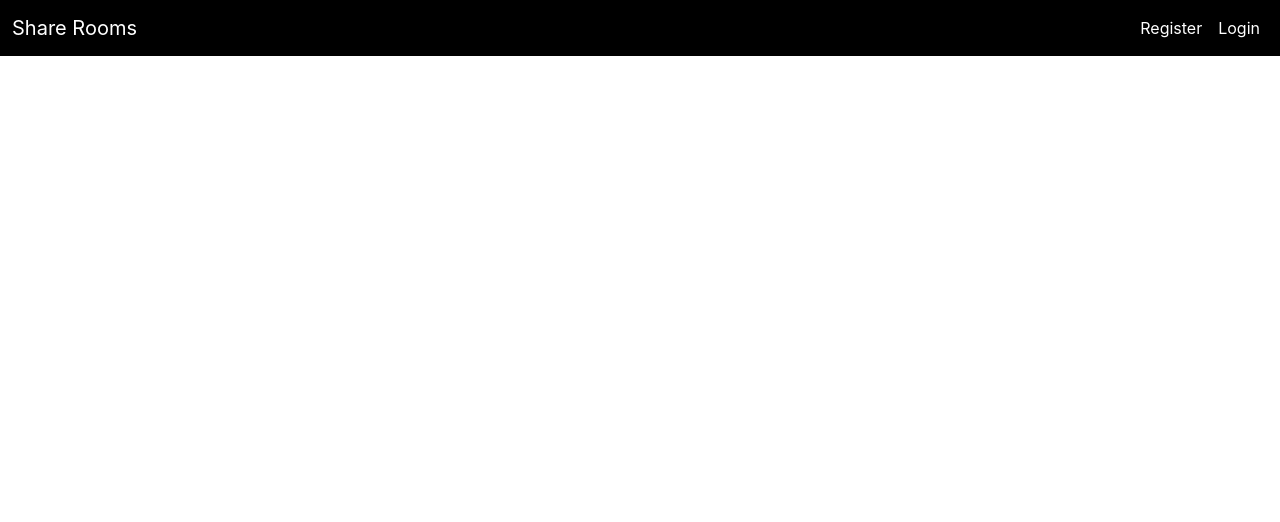
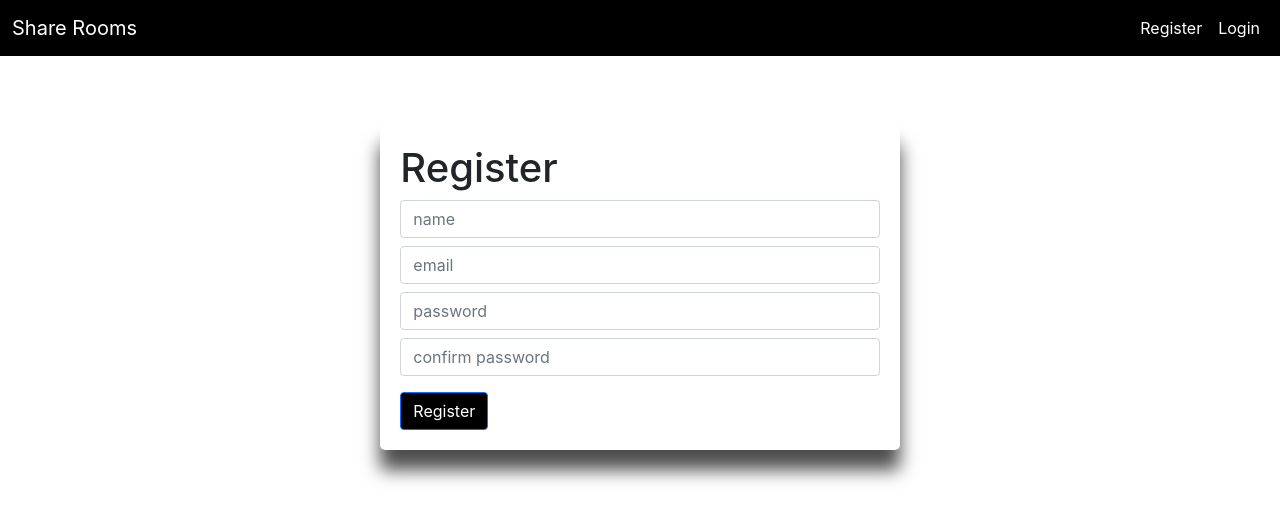
Before and after one commit to Naduladisanayaka494/Hotelbooking-frontend, a React (Create React App) app: page /register in a window 1280 px wide. Shown: the top 522 px of the page. Built offline with nearby package versions, Linux system fonts and the light colour scheme.

Commit message:
login and registration

```diff
--- a/src/App.js
+++ b/src/App.js
@@ -5,6 +5,8 @@
 import { BrowserRouter, Routes, Route, Link } from 'react-router-dom';
 import Homescreen from './screens/Homescreen';
 import Bookingsscreen from './screens/Bookingsscreen';
+import Registerscreen from './screens/Registerscreen';
+import Loginscreen from './screens/Loginscreen';
 
 function App() {
   return (
@@ -15,6 +17,8 @@
           <Route path="/home" element={<Homescreen />} />
           <Route path="/rooms" element={<Room />} />
           <Route path="/book/:roomid" element={<Bookingsscreen />} />
+          <Route path="/register" element={<Registerscreen/>} />
+          <Route path="/login" element={<Loginscreen/>} />
 
         </Routes>
       </BrowserRouter>
--- a/src/components/Navbar.js
+++ b/src/components/Navbar.js
@@ -11,10 +11,10 @@
       <div class="collapse navbar-collapse" id="navbarNav">
         <ul class="navbar-nav">
           <li class="nav-item">
-            <a class="nav-link active" aria-current="page" href="#">Register</a>
+            <a class="nav-link active" aria-current="page" href="/register">Register</a>
           </li>
           <li class="nav-item">
-            <a class="nav-link" href="#">Login</a>
+            <a class="nav-link" href="/login">Login</a>
           </li>
           {/* <li class="nav-item">
             <a class="nav-link" href="#">Pricing</a>
--- a/src/index.css
+++ b/src/index.css
@@ -51,3 +51,7 @@
   height: 400px;
   border-radius: 5px!important;
 }
+.input{
+  box-shadow: none !important;
+  margin-top: 10px;
+}
--- /dev/null
+++ b/src/screens/Loginscreen.js
@@ -0,0 +1,50 @@
+
+import React ,{useState,useEffect}from 'react'
+
+function Loginscreen() {
+
+    const[email,setemail]=useState('')
+    const[password,setpassword]=useState('')
+
+
+    function login(){
+
+
+
+         const user ={
+          email,
+          password,
+
+
+
+        }
+        console.log(user)
+
+
+
+
+
+
+    }
+
+    return (
+      <div className='row justify-content-center mt-5'>
+        <div className='col-md-5'>
+          <div className='bs'>
+            <h1>login</h1>
+
+            <input type="text" className="form-control mt-2" placeholder="email" value={email} onChange={(e)=>{setemail(e.target.value)}}/>
+            <input type="text" className="form-control mt-2" placeholder="password" value={password} onChange={(e)=>{setpassword(e.target.value)}} />
+
+            <button className='btn btn-primary mt-3' onClick={login}>login</button>
+
+          </div>
+
+        </div>
+
+
+      </div>
+    )
+}
+
+export default Loginscreen
--- /dev/null
+++ b/src/screens/Registerscreen.js
@@ -0,0 +1,52 @@
+import React ,{useState,useEffect}from 'react'
+
+function Registerscreen() {
+  const[name,setname]=useState('')
+  const[email,setemail]=useState('')
+  const[password,setpassword]=useState('')
+  const[cpassword,setcpassword]=useState('')
+
+  function register(){
+
+      if(password===cpassword){
+
+       const user ={ name,
+        email,
+        password,
+        cpassword
+
+
+      }
+      console.log(user)
+    }
+      else{
+        alert('Passwords not matched')
+
+      }
+
+
+
+
+  }
+
+  return (
+    <div className='row justify-content-center mt-5'>
+      <div className='col-md-5'>
+        <div className='bs'>
+          <h1>Register</h1>
+          <input type="text" className="form-control" placeholder="name" value={name} onChange={(e)=>{setname(e.target.value)}}/>
+          <input type="text" className="form-control mt-2" placeholder="email" value={email} onChange={(e)=>{setemail(e.target.value)}}/>
+          <input type="text" className="form-control mt-2" placeholder="password" value={password} onChange={(e)=>{setpassword(e.target.value)}} />
+          <input type="text" className="form-control mt-2" placeholder="confirm password" value={cpassword} onChange={(e)=>{setcpassword(e.target.value)}}/>
+          <button className='btn btn-primary mt-3' onClick={register}>Register</button>
+
+        </div>
+
+      </div>
+
+
+    </div>
+  )
+}
+
+export default Registerscreen
```
